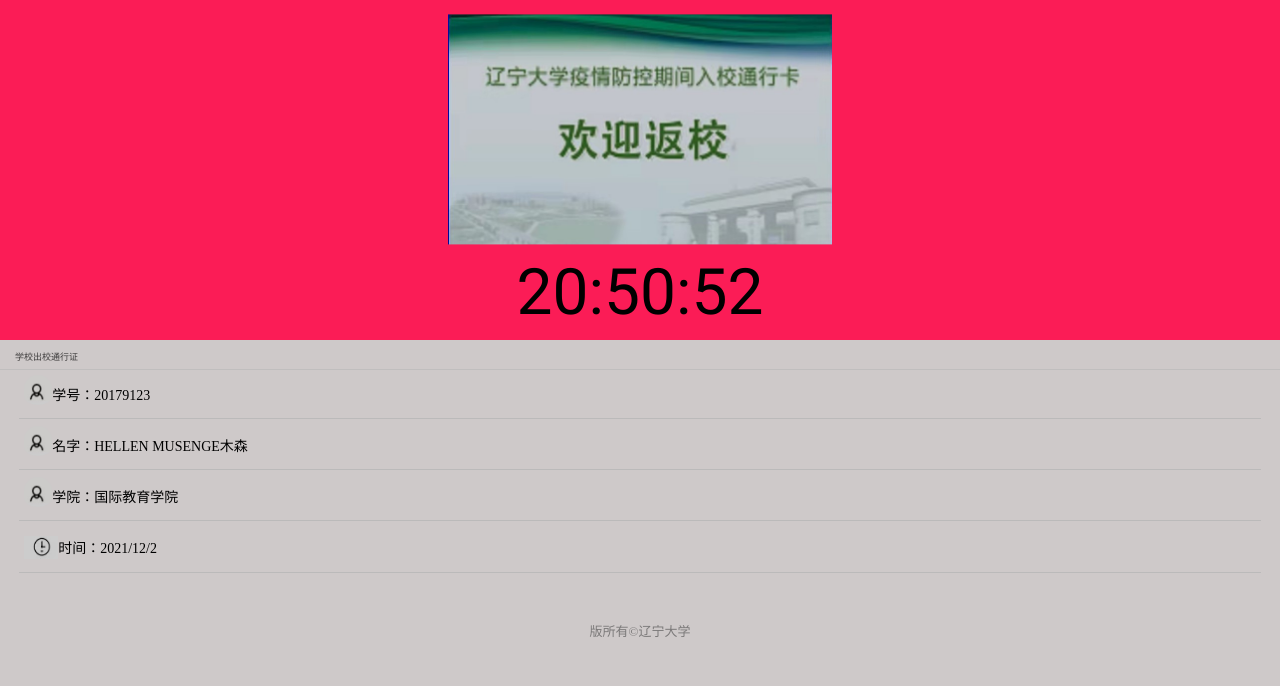
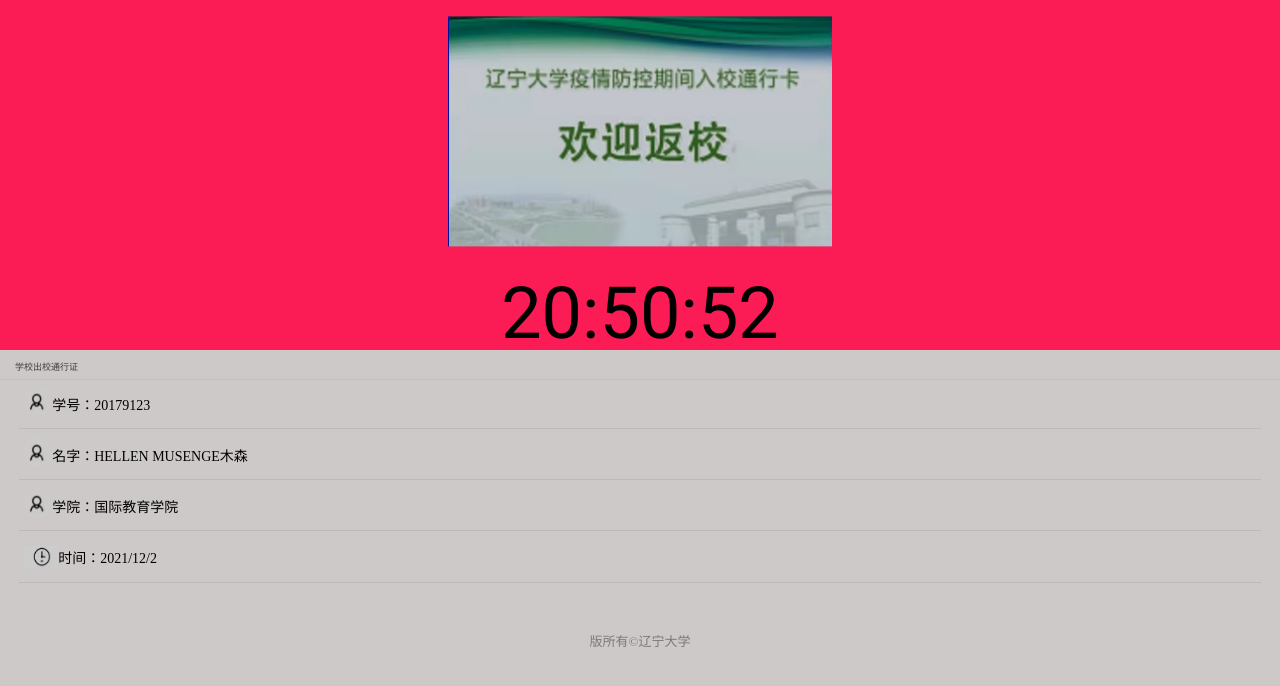
Before and after one commit to tafarathedev/passcode, a plain HTML site: page welcome.html in a window 1280 px wide. Drawn offline with nearby package versions, Linux system fonts and the light colour scheme.

Commit message:
Add files via upload

```diff
--- a/exit.css
+++ b/exit.css
@@ -36,7 +36,6 @@ body {
 
 
 /* .ellipis{
-
 } */
 
 .image-time {
--- a/welcome.css
+++ b/welcome.css
@@ -36,7 +36,6 @@ body {
 
 
 /* .ellipis{
-
 } */
 
 .image-time {
@@ -44,7 +43,7 @@ body {
     margin: auto;
     display: block;
     background-color: rgb(110, 110, 110);
-    height: 340px;
+    height: 350px;
 }
 
 .image {
@@ -66,12 +65,12 @@ body {
     justify-content: center;
     position: relative;
     left: 50%;
-    top: -3%;
+    top: 2%;
     transform: translate(-50%, -2%);
 }
 
 .time>h1 {
-    font-size: 4rem;
+    font-size: 4.5rem;
     font-family: 'Roboto', sans-serif;
     font-weight: 400;
 }
```
